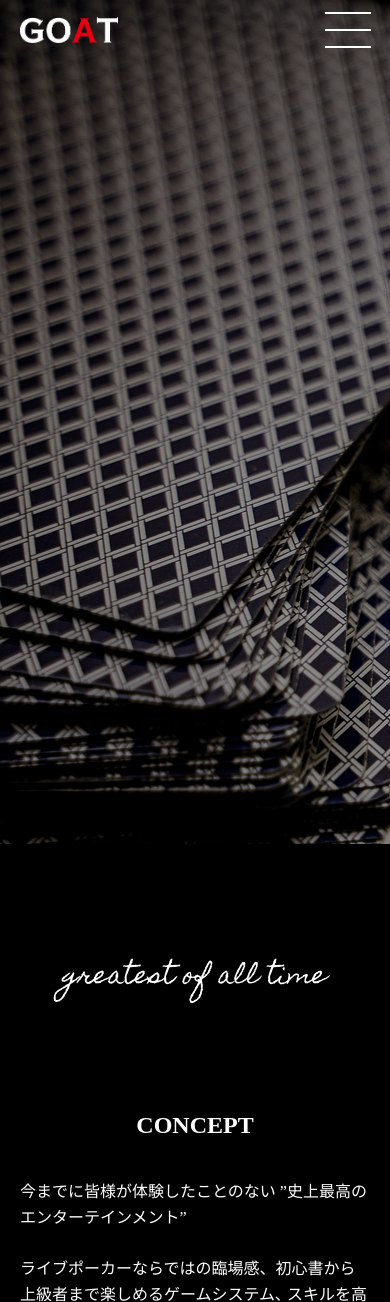
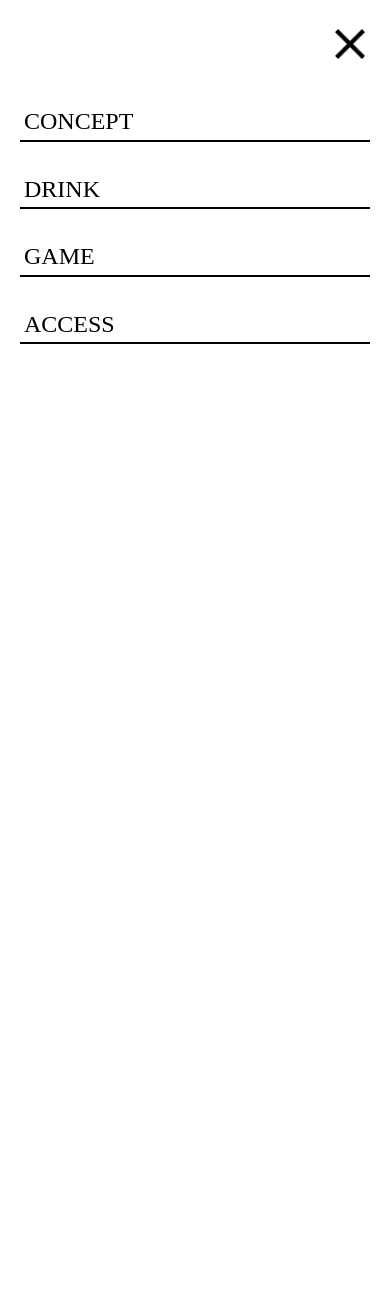
Before and after one commit to hara-94/goat, a PHP site: page /index.html in a window 390 px wide. Shown: the top 1302 px of the page. After the commit the page ends 344 px from the top, so only its background shows below. Run offline with PHP 8.4, Linux system fonts and the light colour scheme.

Commit message:
add: hamburger_ui

```diff
--- a/asset/css/style.css
+++ b/asset/css/style.css
@@ -1006,3 +1006,52 @@ th {
   font-size: 14px;
   color: white;
 }
+
+html.fixed {
+  position: fixed;
+  height: 100%;
+}
+
+.hamburger {
+  display: none;
+  width: 100%;
+  height: 100vh;
+  height: calc(var(--vh, 1vh) * 100);
+  position: absolute;
+  top: 0;
+  left: 0;
+  background-color: white;
+  z-index: 100;
+}
+.hamburger.open {
+  display: block;
+}
+.hamburger__inner {
+  width: calc(100% - 40px);
+  margin: 0 auto;
+}
+.hamburger__heading {
+  margin-top: 24px;
+  display: flex;
+  justify-content: flex-end;
+}
+.hamburger__heading__close {
+  width: 40px;
+  height: 40px;
+  padding: 5px;
+  cursor: pointer;
+}
+.hamburger__list {
+  margin-top: 40px;
+}
+.hamburger__list > * + * {
+  margin-top: 30px;
+}
+.hamburger__list__item {
+  font-size: 24px;
+}
+.hamburger__list__item__link {
+  display: block;
+  padding: 4px;
+  border-bottom: 2px solid black;
+}
--- /dev/null
+++ b/asset/scss/component/_hamburger.scss
@@ -0,0 +1,60 @@
+html {
+  &.fixed {
+    position: fixed;
+    height: 100%;
+  }
+}
+
+.hamburger {
+  display: none;
+  // opacity: 0;
+
+  width: 100%;
+  height: 100vh;
+  height: calc(var(--vh, 1vh) * 100);
+  position: absolute;
+  top: 0;
+  left: 0;
+  background-color: white;
+  z-index: 100;
+
+  &.open {
+    display: block;
+  }
+
+  &__inner {
+    width: $sectionWidth;
+    margin: 0 auto;
+  }
+
+  &__heading {
+    margin-top: 24px;
+    display: flex;
+    justify-content: flex-end;
+
+    &__close {
+      width: 40px;
+      height: 40px;
+      padding: 5px;
+      cursor: pointer;
+    }
+  }
+
+  &__list {
+    margin-top: 40px;
+
+    & > * + * {
+      margin-top: 30px;
+    }
+
+    &__item {
+      font-size: 24px;
+
+      &__link {
+        display: block;
+        padding: 4px;
+        border-bottom: 2px solid black;
+      }
+    }
+  }
+}
--- a/asset/scss/style.scss
+++ b/asset/scss/style.scss
@@ -13,3 +13,4 @@
 @import "./component/footer";
 @import "./component/border";
 @import "./component/menu";
+@import "./component/hamburger";
--- a/index.html
+++ b/index.html
@@ -1,5 +1,5 @@
 <!DOCTYPE html>
-<html lang="ja">
+<html class="fixed" lang="ja">
 <head>
   <meta charset="UTF-8">
   <meta http-equiv="X-UA-Compatible" content="IE=edge">
@@ -32,6 +32,27 @@
         <div class="header__menu--sp__bar"></div>
         <div class="header__menu--sp__bar"></div>
         <div class="header__menu--sp__bar"></div>
+      </div>
+    </div>
+    <div id="js-hamburger" class="hamburger open">
+      <div class="hamburger__inner">
+        <div class="hamburger__heading">
+          <img src="./asset/image/close.png" alt="" class="hamburger__heading__close">
+        </div>
+        <ul class="hamburger__list">
+          <li class="hamburger__list__item">
+            <a class="hamburger__list__item__link" href="">CONCEPT</a>
+          </li>
+          <li class="hamburger__list__item">
+            <a class="hamburger__list__item__link" href="">DRINK</a>
+          </li>
+          <li class="hamburger__list__item">
+            <a class="hamburger__list__item__link" href="">GAME</a>
+          </li>
+          <li class="hamburger__list__item">
+            <a class="hamburger__list__item__link" href="">ACCESS</a>
+          </li>
+        </ul>
       </div>
     </div>
   </header>
```
Also changed, not shown: asset/image/close.png (added).
